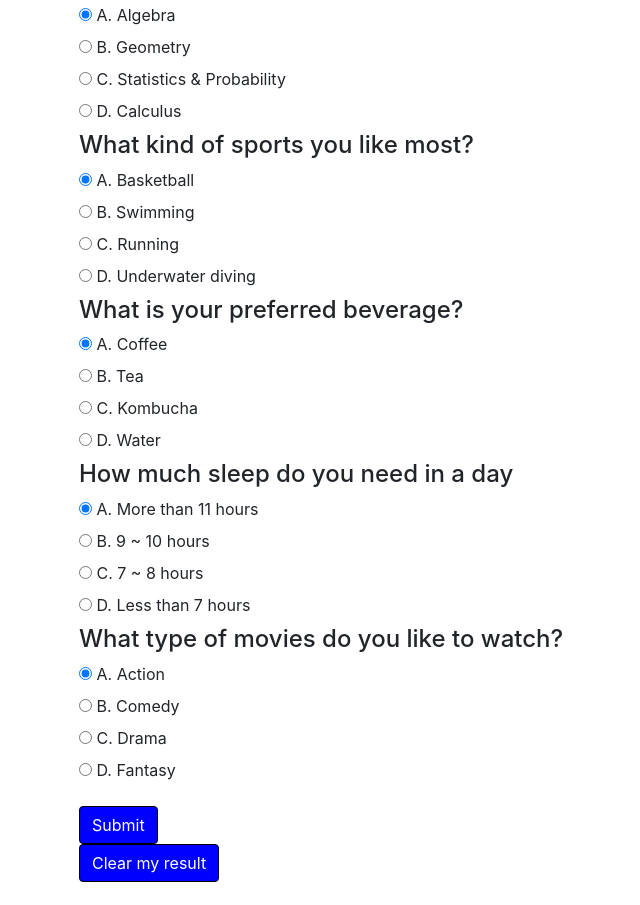
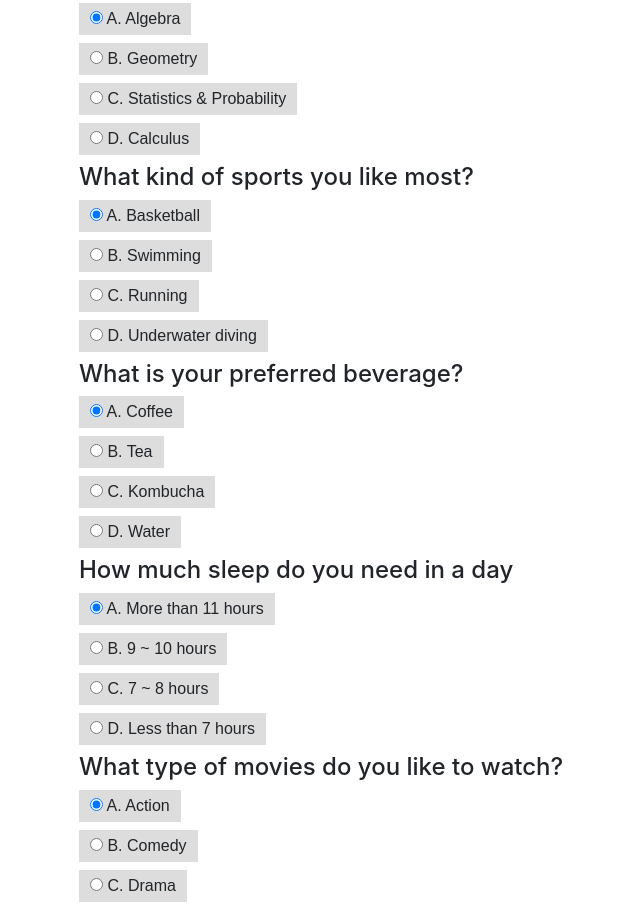
Before and after one commit to zbl14/programming-language-suggester, a plain HTML site: page index.html in a window 1280 px wide. Shown: the part 518-1423 px from the top of the page, without its empty margins (6-646 px from the left). Before the commit the page ends 1400 px from the top, so only its background shows below. Drawn offline with Linux system fonts and the light colour scheme.

Commit message:
add style to radio selector

```diff
--- a/css/styles.css
+++ b/css/styles.css
@@ -16,4 +16,23 @@ h2 {
   border: thin solid black;
   background-color: blue;
   color: white;
+  margin: 5px;
+  font-weight: bold;
 }
+
+.surveyOne label,
+.surveyTwo label,
+.surveyThree label,
+.surveyFour label,
+.surveyFive label {
+  display: inline-block;
+  background-color: #ddd;
+  padding: 4px 11px;
+  font-family: Arial;
+  font-size: 16px;
+  cursor: pointer;
+}
+
+:checked + label {
+  font-weight: bold;
+}
```
